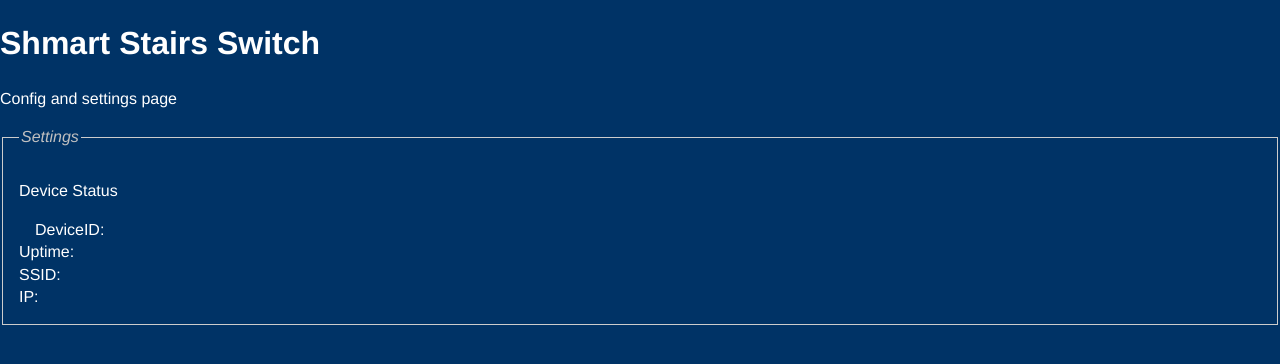
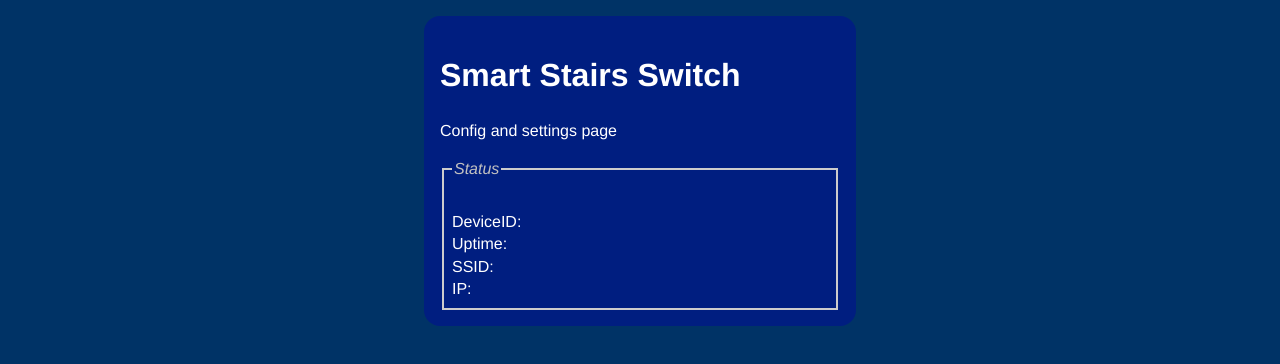
Before and after one commit to dtxster/Shelly1, a plain HTML site: page fs/index.html in a window 1280 px wide. Drawn offline with Linux system fonts and the light colour scheme.

Commit message:
HTML work started

```diff
--- a/fs/index.html
+++ b/fs/index.html
@@ -8,18 +8,17 @@
 </head>
 
 <body>
-  <div>
-    <h1>Shmart Stairs Switch</h1>
+  <div class="status">
+    <h1>Smart Stairs Switch</h1>
 
     <p>
       Config and settings page
     </p>
 
     <fieldset>
-        <legend>Settings</legend>
-        <p>Device Status</p>
+        <legend>Status</legend>
 
-        <label>DeviceID: </label>
+        <label><br>DeviceID: </label>
         <label><br>Uptime: </label>
         <label><br>SSID: </label>
         <label><br>IP: </label>
--- a/fs/style.css
+++ b/fs/style.css
@@ -10,17 +10,17 @@ body {
   font: 16px/1.4 Helvetica, Arial, sans-serif;
 }
 
-div.content {
-  width: 800px;
+div.status {
+  width: 400px;
   margin: 1em auto;
-  padding: 2em;
-  background-color: #fff;
+  padding: 1em;
+  background-color: rgb(0, 30, 128);
   border-radius: 1em;
 }
 
 fieldset {
-  border: 1px solid #ccc;
-  padding: 1em;
+  border: 2px solid #ccc;
+  padding: 0.5em;
 }
 
 fieldset legend {
```
